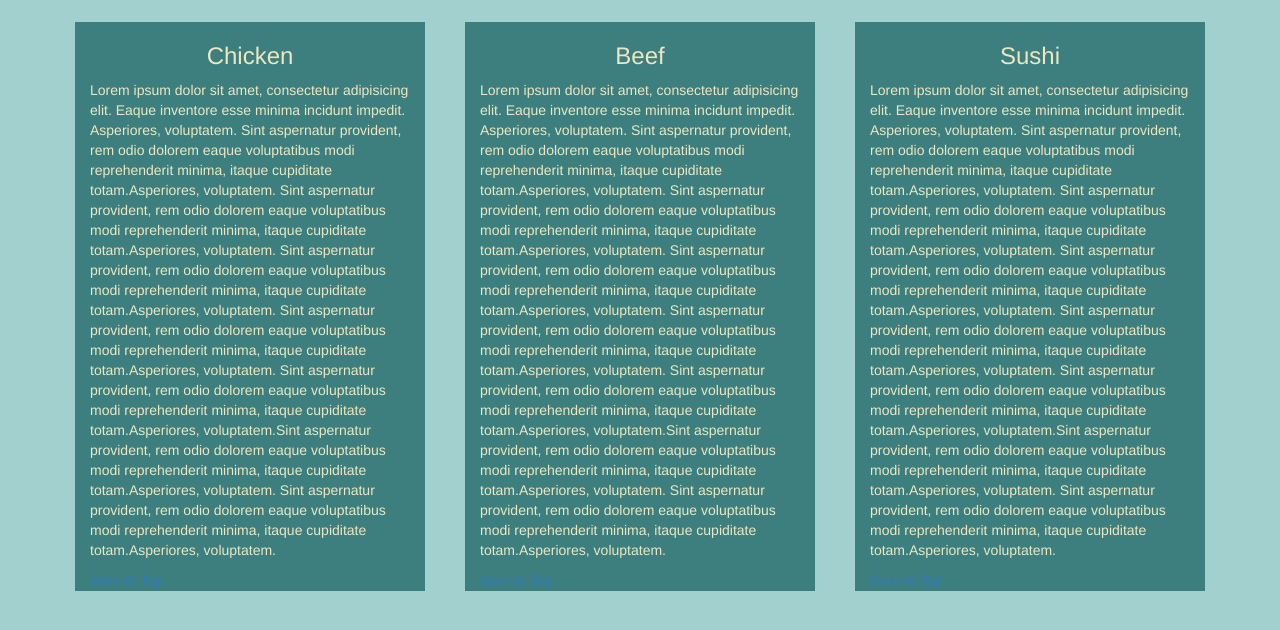
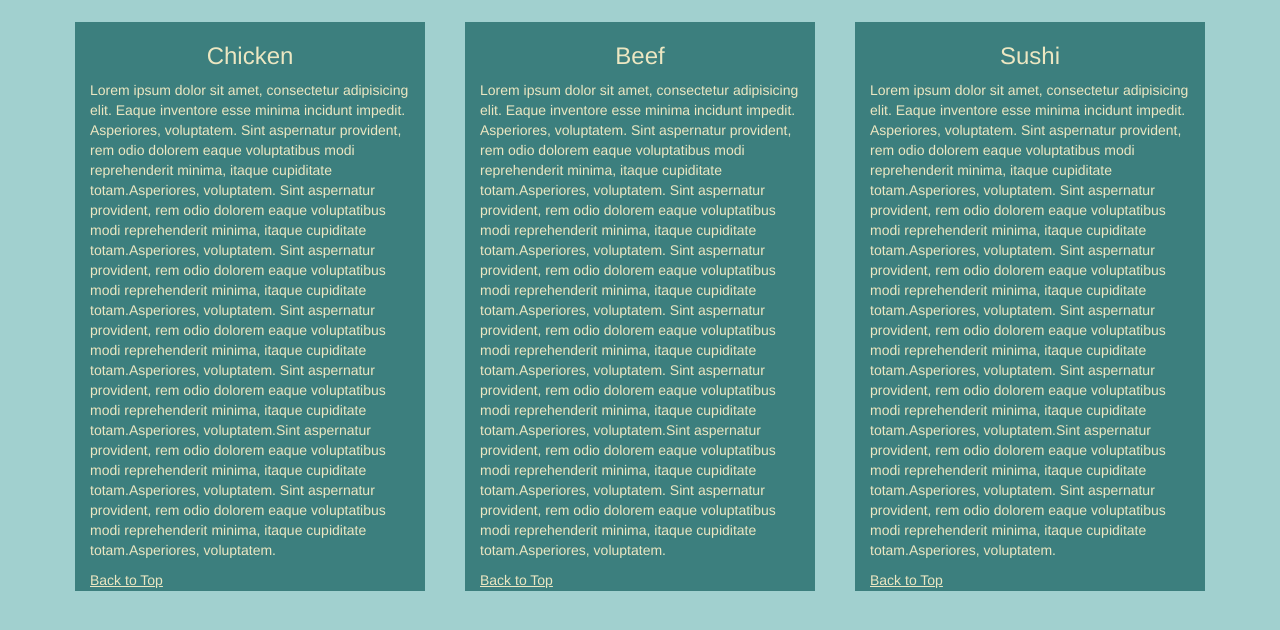
Before and after one commit to alenaMa/coursera-test, a plain HTML site: page module3-solution/index.html in a window 1280 px wide. Shown: the part 138-768 px from the top of the page. Drawn offline with Linux system fonts and the light colour scheme.

Commit message:
Approved links

```diff
--- a/module3-solution/css/styles.css
+++ b/module3-solution/css/styles.css
@@ -1,6 +1,7 @@
 body {
   background-color: #A1D0CF;
 }
+
 #header-nav {
   background-color: #ECE7C2;
   border-radius: 0;
@@ -41,6 +42,19 @@ h2{
   padding: 1px 15px;
   color: #ECE7C2;
 }
+#brand {
+  text-decoration: none;
+}
+.link{
+  color: #ECE7C2;
+  text-decoration: underline;
+}
+
+.link:hover{
+  color: #ECE7C2;
+  font-weight: bold;
+  text-decoration: none;
+}
 
 @media (min-width: 768px) and (max-width: 991px) {
   #sushi-box {
--- a/module3-solution/index.html
+++ b/module3-solution/index.html
@@ -15,7 +15,7 @@
     <div class="container">
       <div class="navbar-header">
         <div class="navbar-brand">
-          <a href="index.html"><h1>Food, LLC</h1></a>
+          <a href="index.html" id="brand"><h1>Food, LLC</h1></a>
         </div>
 
 
@@ -56,7 +56,7 @@
         <div class="box">
           <h3 id="chicken" class="text-center">Chicken</h3>
           <p>Lorem ipsum dolor sit amet, consectetur adipisicing elit. Eaque inventore esse minima incidunt impedit. Asperiores, voluptatem. Sint aspernatur provident, rem odio dolorem eaque voluptatibus modi reprehenderit minima, itaque cupiditate totam.Asperiores, voluptatem.  Sint aspernatur provident, rem odio dolorem eaque voluptatibus modi reprehenderit minima, itaque cupiditate totam.Asperiores, voluptatem. Sint aspernatur provident, rem odio dolorem eaque voluptatibus modi reprehenderit minima, itaque cupiditate totam.Asperiores, voluptatem. Sint aspernatur provident, rem odio dolorem eaque voluptatibus modi reprehenderit minima, itaque cupiditate totam.Asperiores, voluptatem. Sint aspernatur provident, rem odio dolorem eaque voluptatibus modi reprehenderit minima, itaque cupiditate totam.Asperiores, voluptatem.Sint aspernatur provident, rem odio dolorem eaque voluptatibus modi reprehenderit minima, itaque cupiditate totam.Asperiores, voluptatem. Sint aspernatur provident, rem odio dolorem eaque voluptatibus modi reprehenderit minima, itaque cupiditate totam.Asperiores, voluptatem.</p>
-          <a href="#top">Back to Top</a>
+          <a href="#top" class="link">Back to Top</a>
         </div>
     </div>
 
@@ -65,7 +65,7 @@
       <div class="box">
         <h3 id="beef" class="text-center">Beef</h3>
         <p>Lorem ipsum dolor sit amet, consectetur adipisicing elit. Eaque inventore esse minima incidunt impedit. Asperiores, voluptatem. Sint aspernatur provident, rem odio dolorem eaque voluptatibus modi reprehenderit minima, itaque cupiditate totam.Asperiores, voluptatem.  Sint aspernatur provident, rem odio dolorem eaque voluptatibus modi reprehenderit minima, itaque cupiditate totam.Asperiores, voluptatem. Sint aspernatur provident, rem odio dolorem eaque voluptatibus modi reprehenderit minima, itaque cupiditate totam.Asperiores, voluptatem. Sint aspernatur provident, rem odio dolorem eaque voluptatibus modi reprehenderit minima, itaque cupiditate totam.Asperiores, voluptatem. Sint aspernatur provident, rem odio dolorem eaque voluptatibus modi reprehenderit minima, itaque cupiditate totam.Asperiores, voluptatem.Sint aspernatur provident, rem odio dolorem eaque voluptatibus modi reprehenderit minima, itaque cupiditate totam.Asperiores, voluptatem. Sint aspernatur provident, rem odio dolorem eaque voluptatibus modi reprehenderit minima, itaque cupiditate totam.Asperiores, voluptatem.</p>
-        <a href="#top">Back to Top</a>
+        <a href="#top" class="link">Back to Top</a>
       </div>
     </div>
 
@@ -74,7 +74,7 @@
       <div class="box" id="sushi-box">
         <h3 id="sushi" class="text-center">Sushi</h3>
         <p>Lorem ipsum dolor sit amet, consectetur adipisicing elit. Eaque inventore esse minima incidunt impedit. Asperiores, voluptatem. Sint aspernatur provident, rem odio dolorem eaque voluptatibus modi reprehenderit minima, itaque cupiditate totam.Asperiores, voluptatem. Sint aspernatur provident, rem odio dolorem eaque voluptatibus modi reprehenderit minima, itaque cupiditate totam.Asperiores, voluptatem. Sint aspernatur provident, rem odio dolorem eaque voluptatibus modi reprehenderit minima, itaque cupiditate totam.Asperiores, voluptatem. Sint aspernatur provident, rem odio dolorem eaque voluptatibus modi reprehenderit minima, itaque cupiditate totam.Asperiores, voluptatem. Sint aspernatur provident, rem odio dolorem eaque voluptatibus modi reprehenderit minima, itaque cupiditate totam.Asperiores, voluptatem.Sint aspernatur provident, rem odio dolorem eaque voluptatibus modi reprehenderit minima, itaque cupiditate totam.Asperiores, voluptatem. Sint aspernatur provident, rem odio dolorem eaque voluptatibus modi reprehenderit minima, itaque cupiditate totam.Asperiores, voluptatem.</p>
-        <a href="#top">Back to Top</a>
+        <a href="#top" class="link">Back to Top</a>
       </div>
     </div>
 
```
